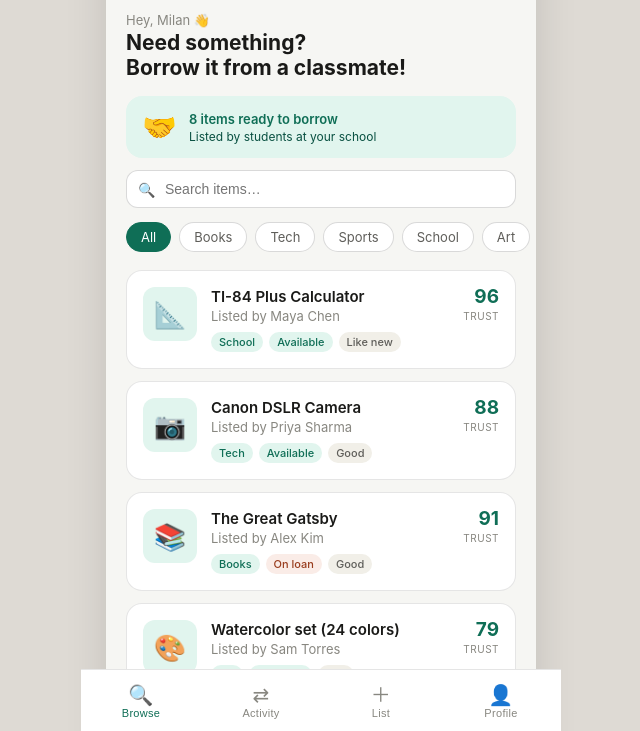
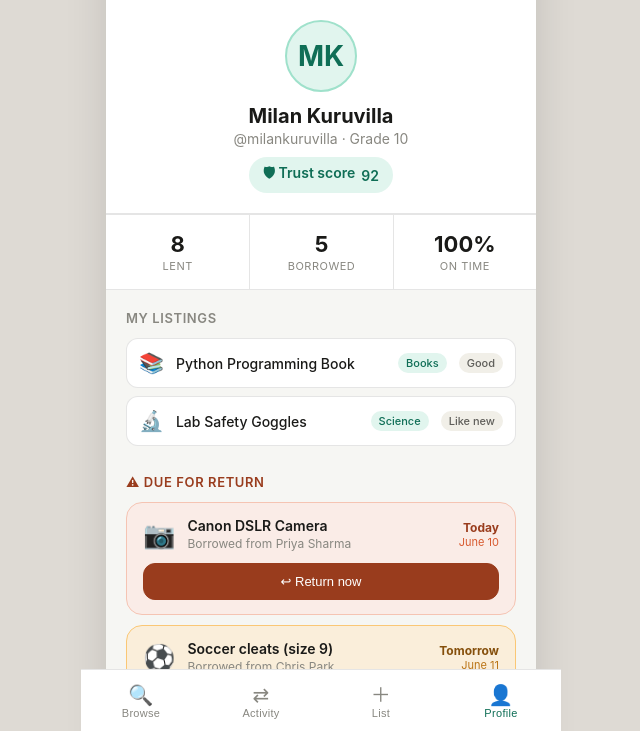
Before and after one commit to wonup2/TrustrClaude, a plain HTML site: page index.html in a window 1280 px wide. Shown: the part 67-798 px from the top of the page, without its empty margins (319-959 px from the left). Drawn offline with Linux system fonts and the light colour scheme.

Commit message:
Add files via upload

```diff
--- a/index.html
+++ b/index.html
@@ -250,7 +250,7 @@
   </div>
 
   <!-- SCREEN: BROWSE -->
-  <div id="screen-browse" class="screen active">
+  <div id="screen-browse" class="screen">
     <div style="padding:16px 20px 4px;">
       <div style="font-size:13px;color:var(--text-muted);margin-bottom:2px;">Hey, Milan 👋</div>
       <div style="font-size:21px;font-weight:700;color:var(--text-primary);line-height:1.2;">Need something?<br>Borrow it from a classmate!</div>
@@ -386,7 +386,7 @@
   </div>
 
   <!-- SCREEN: PROFILE -->
-  <div id="screen-profile" class="screen">
+  <div id="screen-profile" class="screen active">
     <div class="profile-hero">
       <div class="profile-avatar" id="profile-avatar">MK</div>
       <div class="profile-name" id="profile-name">Milan Kuruvilla</div>
@@ -455,7 +455,7 @@
 
   <!-- BOTTOM NAV -->
   <nav class="bottom-nav">
-    <button class="nav-item active" id="nav-browse" onclick="navTo('browse')">
+    <button class="nav-item" id="nav-browse" onclick="navTo('browse')">
       <span class="nav-icon">🔍</span>Browse
     </button>
     <button class="nav-item" id="nav-borrows" onclick="navTo('borrows')">
@@ -464,7 +464,7 @@
     <button class="nav-item" id="nav-list" onclick="navTo('list')">
       <span class="nav-icon">＋</span>List
     </button>
-    <button class="nav-item" id="nav-profile" onclick="navTo('profile')">
+    <button class="nav-item active" id="nav-profile" onclick="navTo('profile')">
       <span class="nav-icon">👤</span>Profile
     </button>
   </nav>
```
